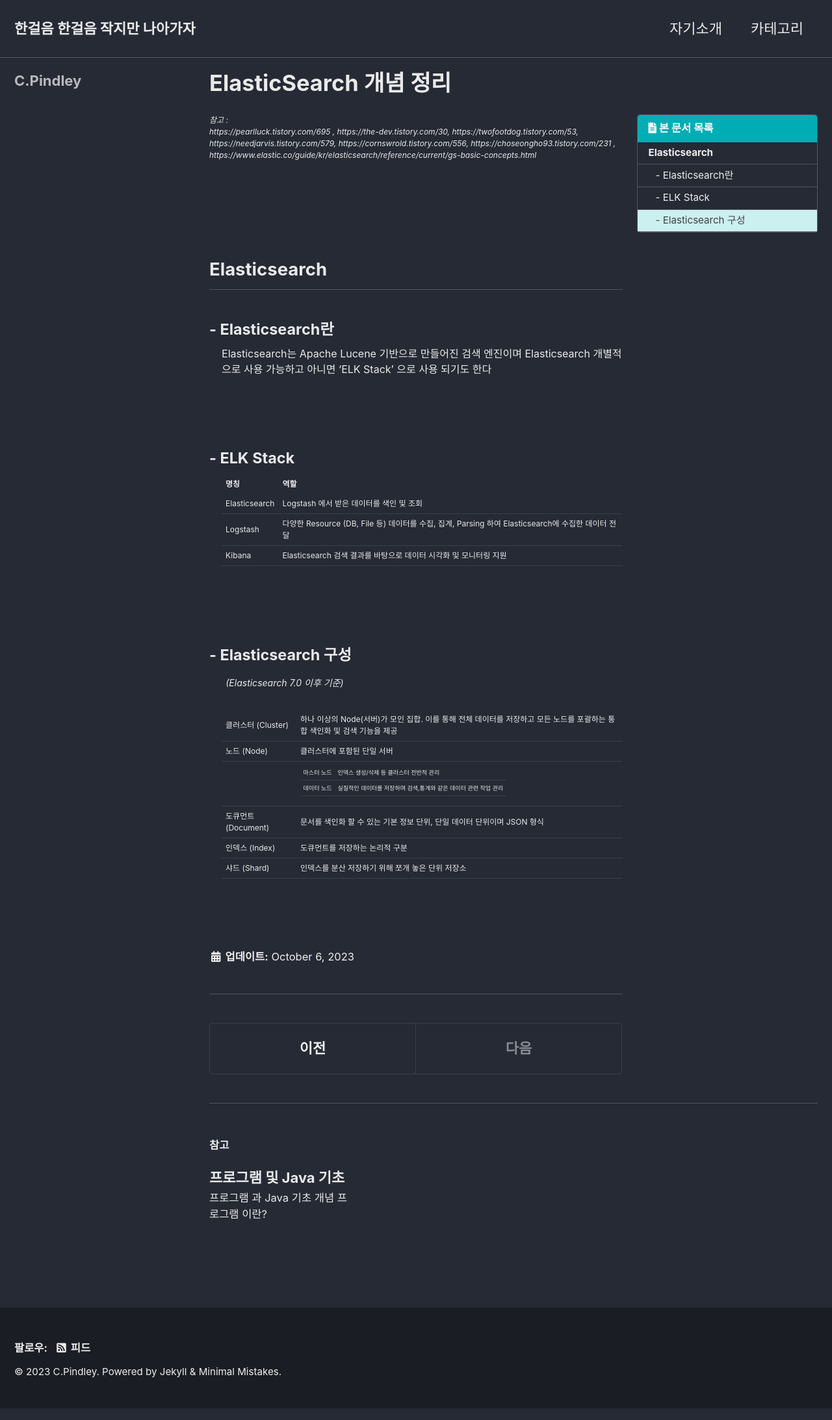
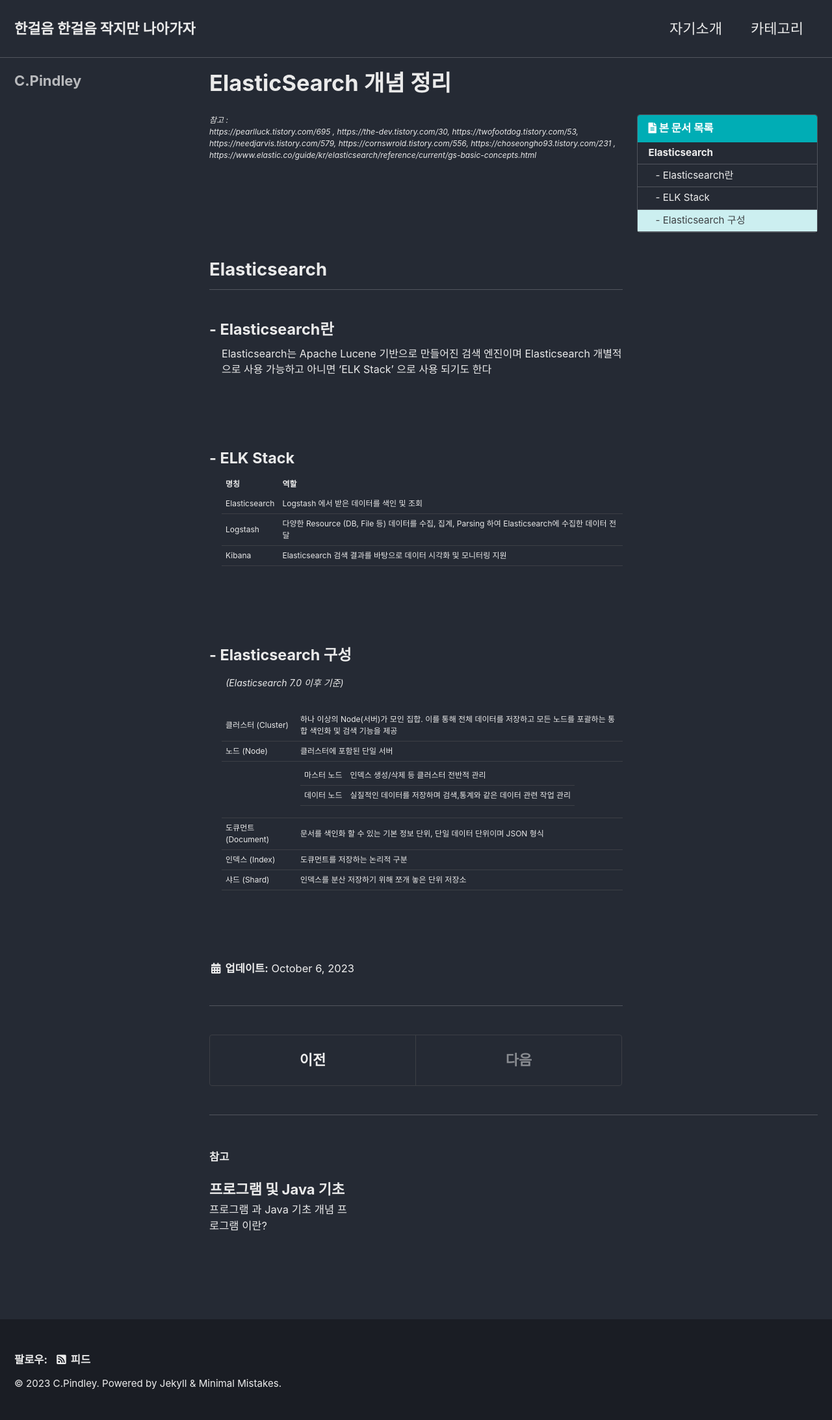
Before and after one commit to dmsgus6523/dmsgus6523.github.io, a Jekyll site: the page built from _posts/2023-10-06-ElasticSearch.md, in a window 1280 px wide. Shown: the whole page at 65% size. Built offline with Jekyll 4.4.1, drawn with Linux system fonts in a browser that asks for light colours; cached includes are drawn as plain includes.

Commit message:
디자인 수정

```diff
--- a/_posts/2023-10-06-ElasticSearch.md
+++ b/_posts/2023-10-06-ElasticSearch.md
@@ -27,7 +27,7 @@ toc_lable: "프로젝트"
 #### - ELK Stack
 <div class="contents_box">
   <div style="text-align:centerl">
-    <table>
+    <table class="inner_table_font">
       <th>명칭</th>
       <th>역할</th>
       <tr>
@@ -65,7 +65,7 @@ toc_lable: "프로젝트"
     <tr>
       <td></td>
       <td>
-        <table>
+        <table class="inner_table_font">
           <tr>
             <td>마스터 노드</td>
             <td>인덱스 생성/삭제 등 클러스터 전반적 관리</td>
@@ -90,17 +90,3 @@ toc_lable: "프로젝트"
       <td>인덱스를 분산 저장하기 위해 쪼개 놓은 단위 저장소</td>
     </tr>
   </table>
-
-
-  <!--
-  <div class="minimal_contents_box">
-    <div class="minimal_contents_head"></div>
-    <span class="minimal_contents_text"></span>
-      <div class="minimal_second_contents_box">
-        <div class="minimal_second_contents_head">마스터 노드</div>
-        <span class="minimal_second_contents_text">인덱스 생성/삭제 등 클러스터 전반적 관리</span>
-        <div class="minimal_second_contents_head">데이터 노드</div>
-        <span class="minimal_second_contents_text">실질적인 데이터를 저장하며 검색,통계와 같은 데이터 관련 작업 관리</span>
-      </div>
-  </div>
-  -->
```
